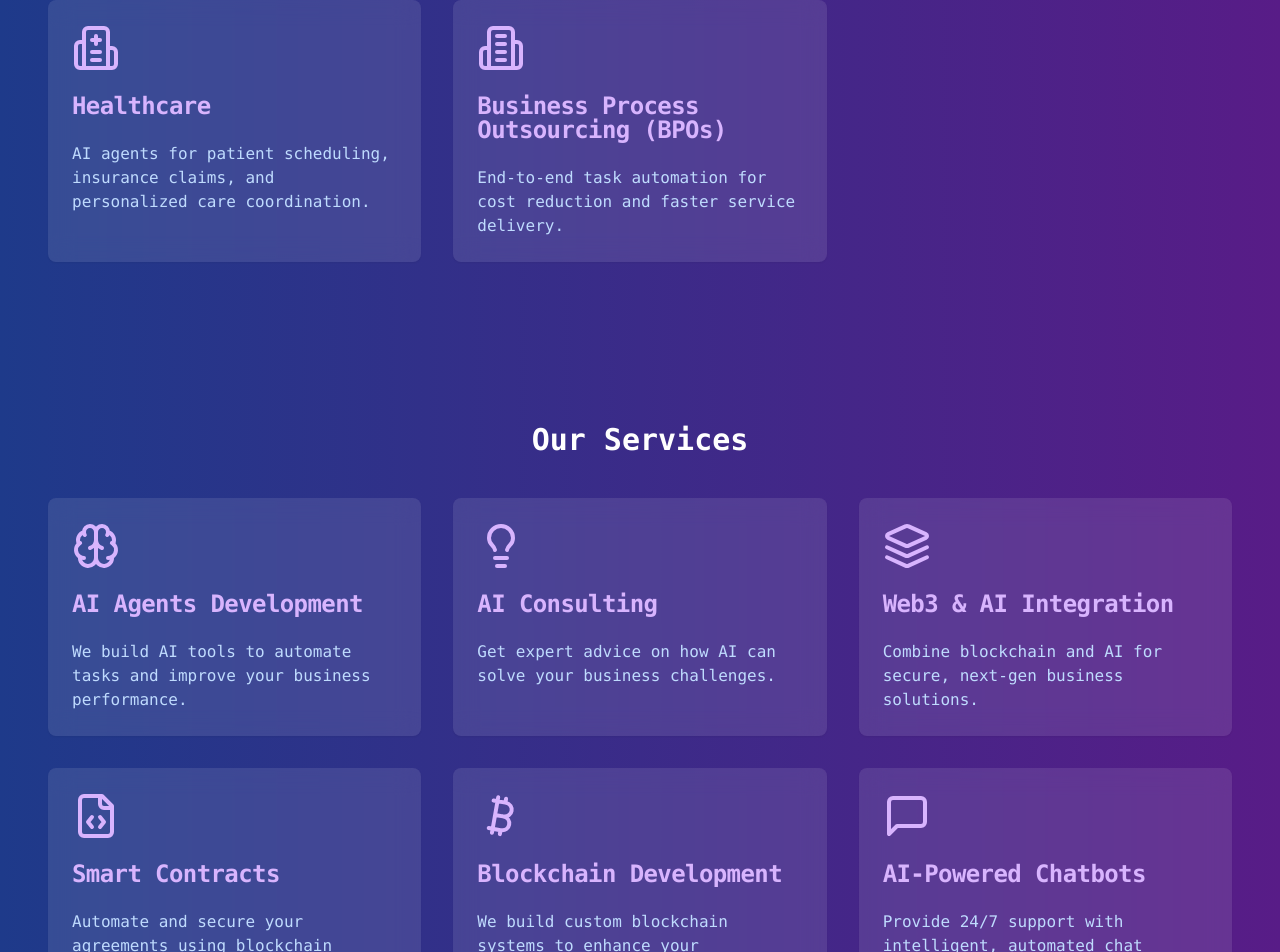
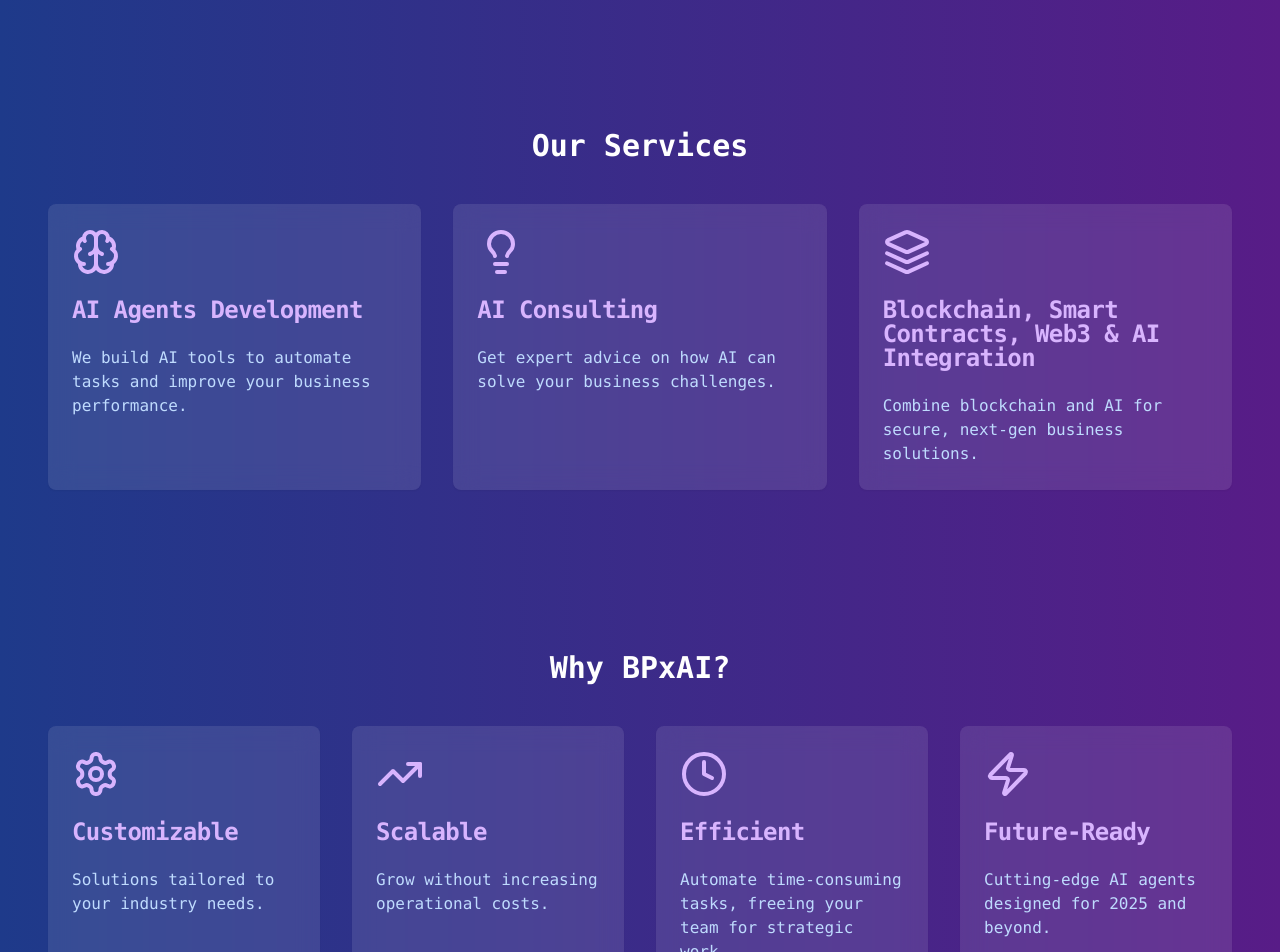
Before and after one commit to KBPsystem777/bpx-ai-website, a Next.js app: page / in a window 1280 px wide. Shown: the part 902-1854 px from the top of the page. Built offline with nearby package versions, Linux system fonts and the light colour scheme.

Commit message:
Updating Service areas and industries components

```diff
--- a/app/components/IndustriesWeServe.tsx
+++ b/app/components/IndustriesWeServe.tsx
@@ -20,19 +20,6 @@ export default function IndustriesWeServe() {
       name: "Car Rentals and Fleet Management",
       description: "Automate fleet management, bookings, and customer support.",
       icon: Car,
-    },
-    {
-      name: "Healthcare",
-      description:
-        "AI agents for patient scheduling, insurance claims, and personalized care coordination.",
-      icon: Hospital,
-    },
-
-    {
-      name: "Business Process Outsourcing (BPOs)",
-      description:
-        "End-to-end task automation for cost reduction and faster service delivery.",
-      icon: Building2,
     },
   ]
 
--- a/app/components/Services.tsx
+++ b/app/components/Services.tsx
@@ -25,28 +25,10 @@ export default function Services() {
       icon: Lightbulb,
     },
     {
-      title: "Web3 & AI Integration",
+      title: "Blockchain, Smart Contracts, Web3 & AI Integration",
       description:
         "Combine blockchain and AI for secure, next-gen business solutions.",
       icon: Layers,
-    },
-    {
-      title: "Smart Contracts",
-      description:
-        "Automate and secure your agreements using blockchain technology.",
-      icon: FileCode,
-    },
-    {
-      title: "Blockchain Development",
-      description:
-        "We build custom blockchain systems to enhance your operations.",
-      icon: Blockchain,
-    },
-    {
-      title: "AI-Powered Chatbots",
-      description:
-        "Provide 24/7 support with intelligent, automated chat solutions.",
-      icon: MessageSquare,
     },
   ]
 
```
